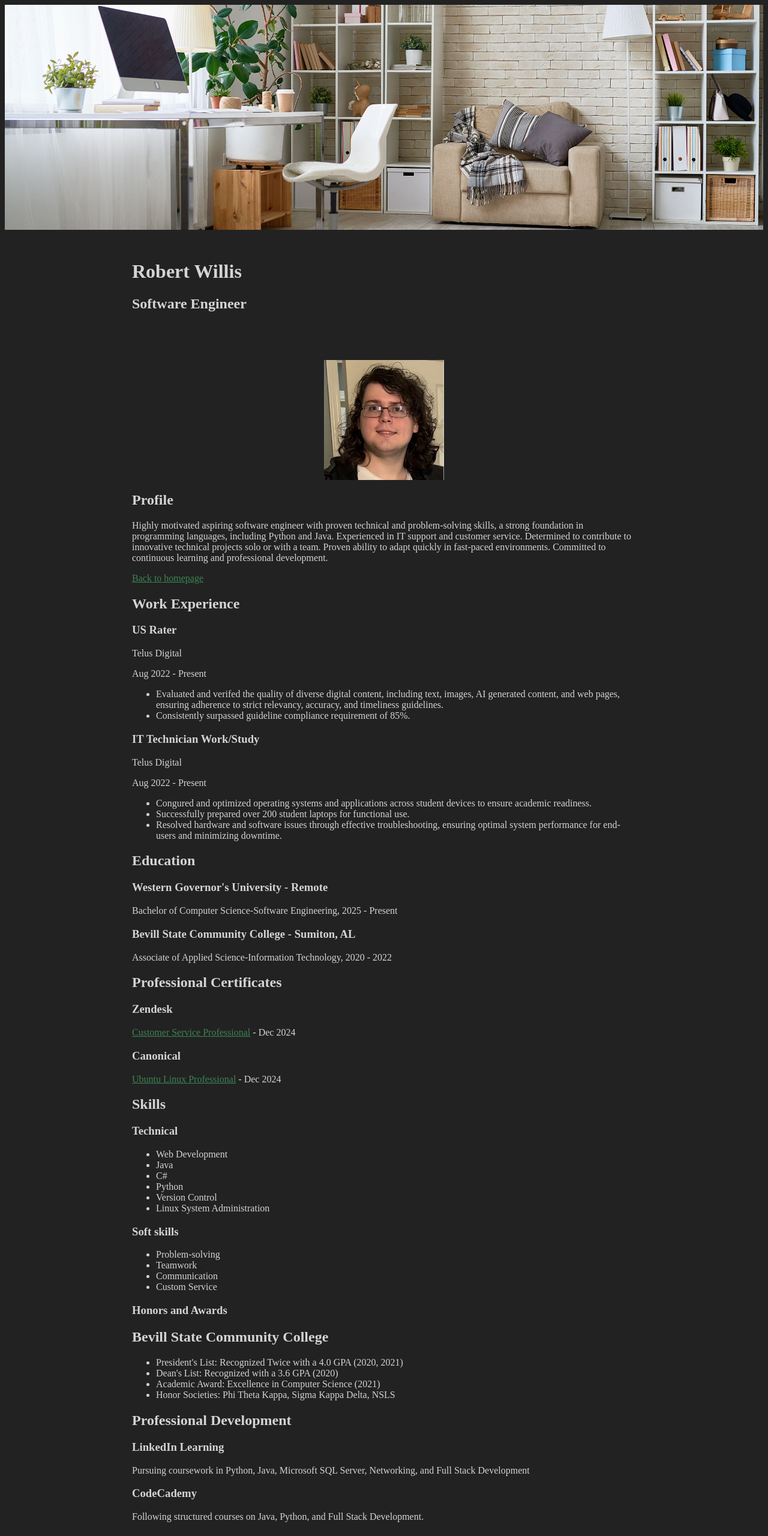
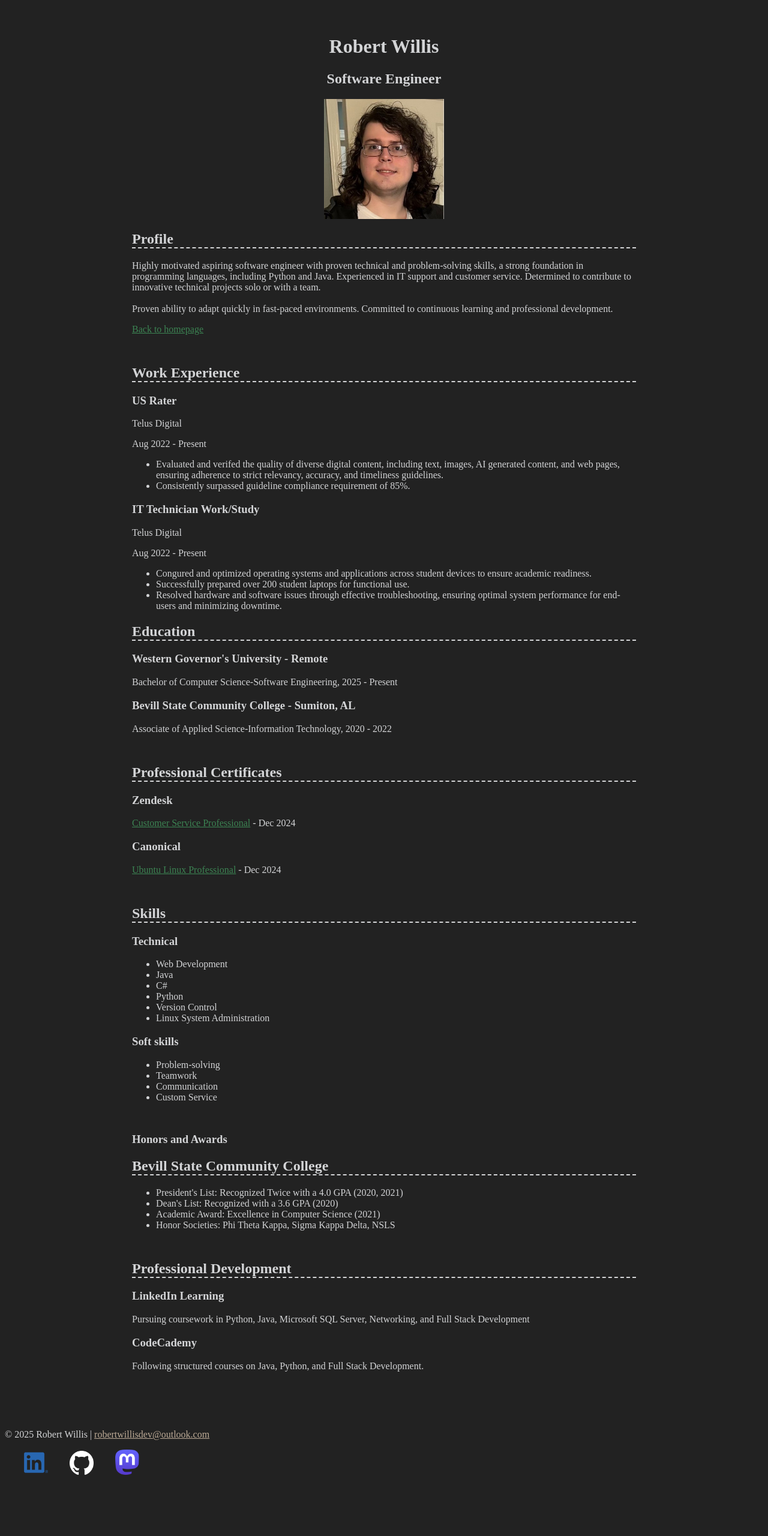
Before and after one commit to RobertWillis42/RobertWillis42.github.io, a plain HTML site: page resume.html in a window 1280 px wide. Shown: the top 2560 px of the page at 60% size. After the commit the page ends 2462 px from the top, so only its background shows below. Drawn offline with Linux system fonts and the light colour scheme.

Commit message:
altered image, changed resume, made icons conform to requirements, aligned images

```diff
--- a/css/styles.css
+++ b/css/styles.css
@@ -60,21 +60,50 @@ a:hover {
     background-color: rgb(34 34 34 / 0.9);
     color: #d3d4d6;
 }
+
+
+
 /* RESUME
 ----------------------------------------------*/
-.resume header::before {
-    background: url(../images/bg-home-office-studio.jpg);
-    background-size: cover;
+/* .resume header::before {
+    background: url(../images/bg-home-office-studio.jpg) no-repeat;
+    background-size:cover;
     background-position: center;
     content: "";
     display: block;
-    height: 375px;
+    height: 300px;
+    width: 100%;
+
+} */
+
+.resume header {
+    margin-bottom: -80px;
+    text-align: left;
 }
+
+.resume header h1:first-of-type {
+    text-align: center;
+}
+.resume header h2:first-of-type {
+    text-align: center;
+}
+
 
 .self-image {
     display: block;
-    margin: auto;
+    margin-top: 20px;
+    margin-left: auto;
+    margin-right: auto;
 }
+
+.resume-section {
+    margin-bottom: 50px;
+
+}
+.resume-section h2 {
+    border-bottom: 2px dashed #d3d4d6;
+}
+
 
 /* Profile
 ----------------------------------------------*/
@@ -88,6 +117,20 @@ a:hover {
 footer {
     background-color: #222222;
     color: #d3d4d6;
+
+}
+
+.home footer {
+    position:absolute;
+    width:100%;
+    bottom:0px;
+    margin-bottom: -1%;
+    margin-left: -0.4%;
+}
+
+#footer-content-wrapper {
+    margin-left: 0.4%;
+
 }
 
 footer a {
@@ -99,13 +142,14 @@ footer a:hover {
 
 .socials {
     list-style-type: none;
-    padding: 0;
+    padding: -0px;
 }
 
 .socials li {
     display: inline-block;
+    margin-left: 32px;
 }
 
 .socials img {
-    width: 32px;
+    width: 40px;
 }
--- a/resume.html
+++ b/resume.html
@@ -20,18 +20,18 @@
     <div class="content-wrapper">
       <main>
         <!-- //  PROFILE  // -->
-        <section>
+        <section class="resume-section">
           <!-- Start content edits below this line. -->
-          <img class="self-image" src="images/head200px.jpg" srcset="images/head376px 2x" alt="Photo of Robert Willis">
-          <h2>Profile</h2>
-          <p>Highly motivated aspiring software engineer with proven technical and problem-solving skills, a strong foundation in programming languages, including Python and Java. Experienced in IT support and customer service. Determined to contribute to innovative technical projects solo or with a team. Proven ability to adapt quickly in fast-paced environments. Committed to continuous learning and professional development.</p>
+          <img class="self-image" src="./images/head200px.jpg" alt="Photo of Robert Willis">
+          <h2 id="profile-header">Profile</h2>
+          <p>Highly motivated aspiring software engineer with proven technical and problem-solving skills, a strong foundation in programming languages, including Python and Java. Experienced in IT support and customer service. Determined to contribute to innovative technical projects solo or with a team. <br><br>Proven ability to adapt quickly in fast-paced environments. Committed to continuous learning and professional development.</p>
           <a href="./index.html">Back to homepage</a>
 
           <!-- End content edits here. -->
         </section>
 
         <!-- //  WORK EXPERIENCE  // -->
-        <section>
+        <section class="resume-section">
           <!-- Start content edits below this line.  -->
           <h2>Work Experience</h2>
 
@@ -83,8 +83,7 @@
             </p>
           </section>
         </section>
-        <section>
-
+        <section class="resume-section">
           <h2>Professional Certificates</h2>
           <h3>Zendesk</h3>
           <p><a href="https://www.linkedin.com/learning/certificates/8e0f78a890bfa5a2ee932cbf67c1080cc25433a955dac37d12e6932ad5a11395?trk=share_certificate" target="_blank">Customer Service Professional</a> - Dec 2024</p>
@@ -92,7 +91,7 @@
           <p><a href="https://www.linkedin.com/learning/certificates/4b9d7ab4258a6060bb05bc7747151dee091818ed2aec72878e313f30a9492e75" target="_blank">Ubuntu Linux Professional</a> - Dec 2024</p>
 
         </section>
-        <section>
+        <section class="resume-section">
           <h2>Skills</h2>
           <h3>Technical</h3>
           <ul>
@@ -113,7 +112,7 @@
         </section>
 
         <!-- //  Honors  // -->
-        <section>
+        <section class="resume-section">
           <h3>Honors and Awards</h3>
           <h2>Bevill State Community College</h2>
           <ul>
@@ -125,7 +124,7 @@
       </section>
           <!-- //  Professional Development  // -->
 
-      <section>
+      <section class="resume-section">
         <h2>Professional Development</h2>
         <h3>LinkedIn Learning</h3>
         <p>Pursuing coursework in Python, Java, Microsoft SQL Server, Networking, and Full Stack Development </p>
```
Also changed, not shown: index.html (+2 -0 lines). Lines whose indentation alone changed are shown as unchanged.
